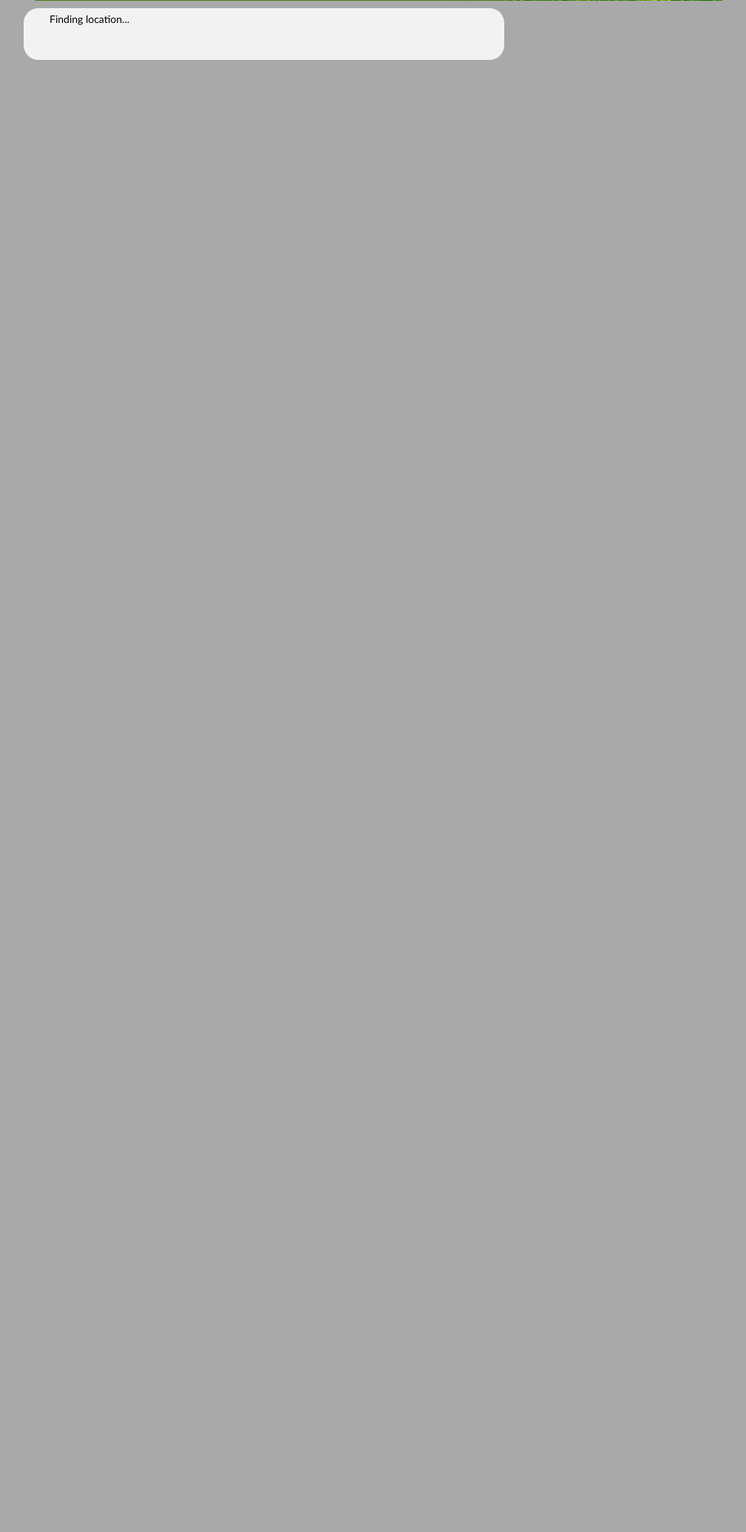
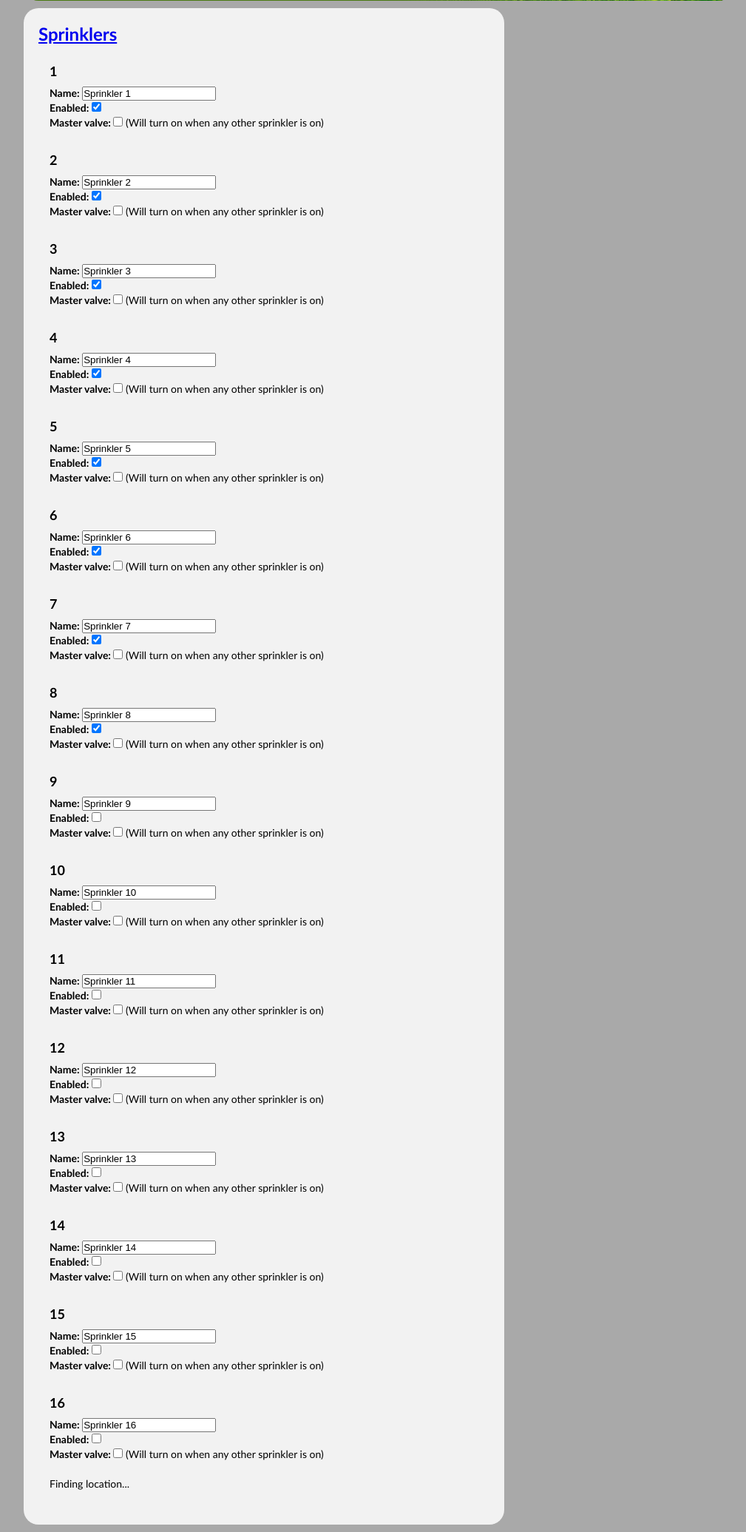
Before and after one commit to noisymime/SprinklerStudio, a Django app: template setup/templates/setup/index.html in a window 1280 px wide. Shown: the part 257-2328 px from the top of the page at 74% size, without its empty margins (128-1137 px from the left). Before the commit the page ends 338 px from the top, so only its background shows below. Run offline with Django 3.2, Linux system fonts and the light colour scheme; the template is opened without the code that fills it: values that come from a table or form of the project are taken from there, others are empty; data comes from the database, SQL or seed files in the repository; both versions use the stored data as it was after the commit; parts of the project's set-up code (start-up, migrations or seed data) failed here and were passed over.

Commit message:
More basic layout stuff

```diff
--- a/SprinklerStudio/settings.py
+++ b/SprinklerStudio/settings.py
@@ -137,6 +137,7 @@ INSTALLED_APPS = (
     # 'django.contrib.admindocs',
     'weather',
     'sprinklers',
+    'setup',
 )
 
 # A sample logging configuration. The only tangible logging
--- a/SprinklerStudio/urls.py
+++ b/SprinklerStudio/urls.py
@@ -17,5 +17,6 @@ urlpatterns = patterns('',
     url(r'^admin/', include(admin.site.urls)),
     url(r'^weather/', include('weather.urls')),
     url(r'^sprinklers/', include('sprinklers.urls')),
+    url(r'^setup/', include('setup.urls')),
     url(r'^$', views.index, name='index')
 )
--- a/setup/templates/setup/index.html
+++ b/setup/templates/setup/index.html
@@ -1,4 +1,16 @@
 {% include "templates/header.html" %}
+
+<script type="text/javascript">
+<!--
+    function toggle_visibility(id) {
+       var e = document.getElementById(id);
+       if(e.style.display == 'block')
+          e.style.display = 'none';
+       else
+          e.style.display = 'block';
+    }
+//-->
+</script>
 
 
 	<section id="intro">
@@ -10,6 +22,26 @@
 	</section>
 
 <div id="content">
+
+        <form action="">
+        <h2><a href="#" onclick="toggle_visibility('sprinklers');">Sprinklers</a></h2>
+        <div id="sprinklers">
+        {% if sprinklers %}
+            {% for sprinkler in sprinklers %}
+                <article class="articlecontent" id="sprinkler_{{sprinkler.id}}">
+                <header><h3>{{sprinkler.id}}</h3></header>
+                <p>
+                <strong>Name:</strong> <input type="text" {{sprinkler.id}}_name value="{{ sprinkler.name }}"><br/>
+                <strong>Enabled: </strong><input type="checkbox" name="{{sprinkler.id}}_enabled" value="{{sprinkler.enabled}}" {% if sprinkler.enabled %}checked{% endif %}><br/>
+                <strong>Master valve: </strong><input type="checkbox" name="{{sprinkler.id}}_master" value="{{sprinkler.isMaster}}"> (Will turn on when any other sprinkler is on)
+                </p>
+                    </article>
+            {% endfor %}
+        {% else %}
+                <p>No active sprinklers were found.</p>
+        {% endif %}
+        </div>
+        </form>
     <article class="articlecontent">
         <p id="demo">Finding location...</p>
     </article>
--- /dev/null
+++ b/setup/urls.py
@@ -0,0 +1,8 @@
+from django.conf.urls import patterns, url
+
+from setup import views
+
+urlpatterns = patterns('',
+    # ex: /setup/
+    url(r'^$', views.index, name='index'),
+)
--- a/sprinklers/models.py
+++ b/sprinklers/models.py
@@ -6,6 +6,7 @@ class Sprinkler(models.Model):
     name = models.CharField(max_length=60)
     enabled = models.BooleanField()
     status = models.BooleanField(default=False)
+    isMaster = models.BooleanField(default=False)
     currentLog = models.IntegerField(null=True, blank=True) #If the sprinkler is on, this variable contains the active log entry so it can be ended when it's turned off
 
 class LogEntry(models.Model):
```
Also changed, not shown: SprinklerStudio/templates/index.html (+6 -4 lines), setup/views.py (+30 -0 lines), SprinklerStudio/db/development.db, 7 other files.
